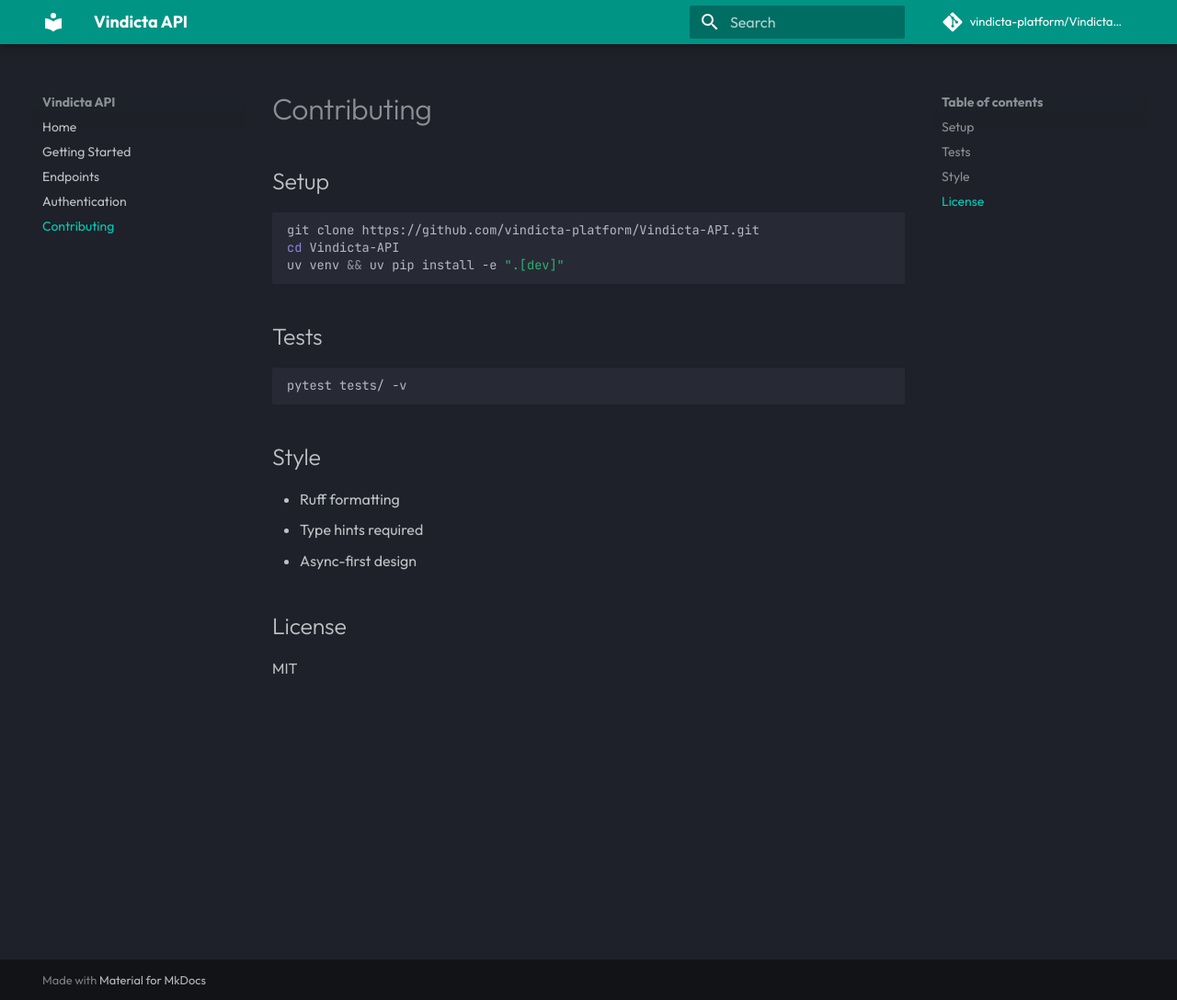
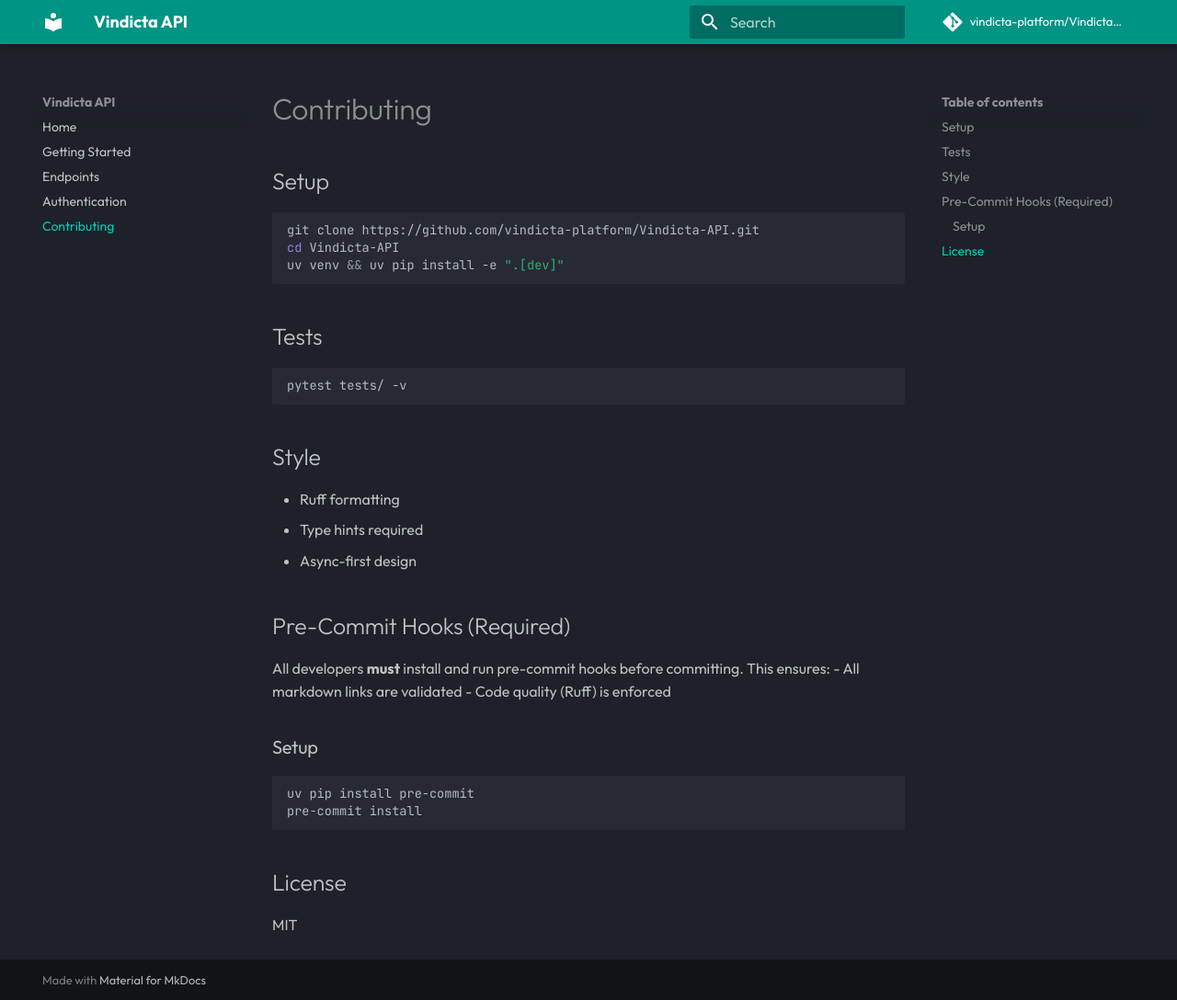
Before and after one commit to vindicta-platform/Vindicta-API, an MkDocs documentation site: the page built from docs/contributing.md, in a window 1280 px wide and 1088 px high. Shown: the whole window at 92% size. Built offline with MkDocs 1.6.1 and Material for MkDocs 9.7.7, drawn with Linux system fonts in a browser that asks for light colours; comment, search, counter and statistics services are not loaded.

Commit message:
chore: add markdown link validation pre-commit hooks (#10)

````diff
--- a/.pre-commit-config.yaml
+++ b/.pre-commit-config.yaml
@@ -11,3 +11,9 @@
       - id: trailing-whitespace
       - id: end-of-file-fixer
       - id: check-yaml
+  - repo: https://github.com/tcort/markdown-link-check
+    rev: v3.12.2
+    hooks:
+      - id: markdown-link-check
+        args: ['--config', '.markdown-link-check.json']
+        types: [markdown]
--- a/docs/contributing.md
+++ b/docs/contributing.md
@@ -17,5 +17,18 @@
 - Type hints required
 - Async-first design
 
+## Pre-Commit Hooks (Required)
+
+All developers **must** install and run pre-commit hooks before committing. This ensures:
+- All markdown links are validated
+- Code quality (Ruff) is enforced
+
+### Setup
+
+```bash
+uv pip install pre-commit
+pre-commit install
+```
+
 ## License
 MIT
````
Also changed, not shown: .markdown-link-check.json (added).
